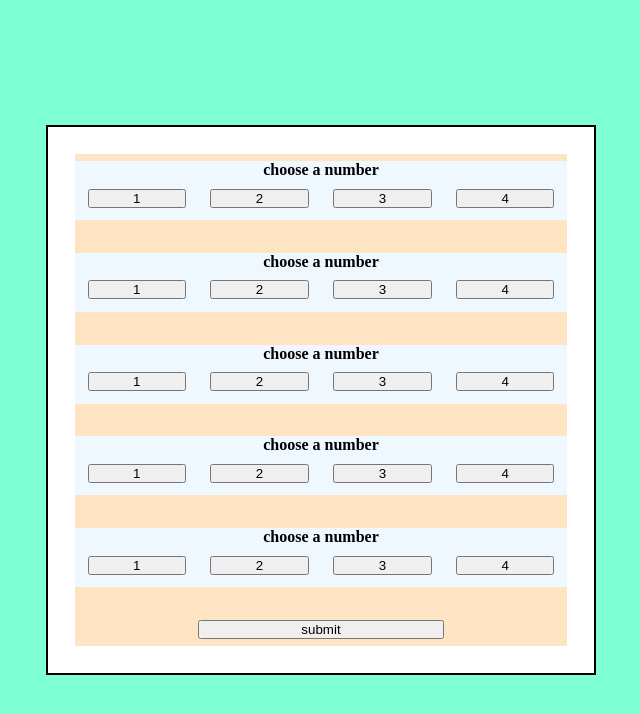
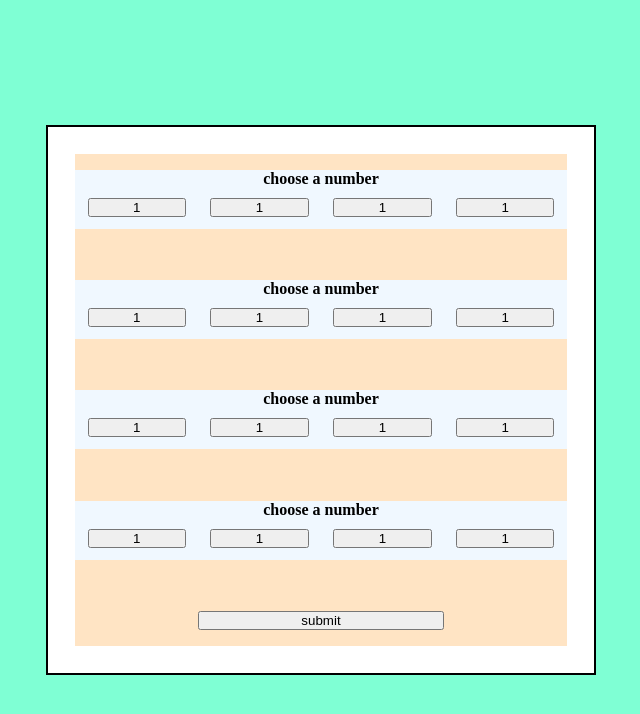
Before and after one commit to Letsbuilditnow/Quiz, a React (Vite) app in the folder react-quiz/: page / in a window 1280 px wide. Shown: the top 714 px of the page, without its empty margins (319-959 px from the left). Built offline with nearby package versions, Linux system fonts and the light colour scheme.

Commit message:
Dynamically Rendered Buttons And The Questions

```diff
--- a/react-quiz/src/App.jsx
+++ b/react-quiz/src/App.jsx
@@ -3,11 +3,26 @@ import "./App.css"
 import Home from './Home'
 import Questions from './Questions'
 export default function App() {
+  let arr=[1,2,3,4]
+  let questionsElements=[]
+  questionsElements = arr.map(a=>{
+   return <Questions/>
+
+  }
+  )
+
   return (
-
      <>
      {/* <Home/> */}
-     <Questions/>
+     <div className="section-page">
+        <div className="section-game">
+          <div className="section-game-area">
+   {questionsElements}
+
+   <button>submit</button>
+          </div>
+        </div>
+      </div>
      </>
   )
 }
--- /dev/null
+++ b/react-quiz/src/Buttons.jsx
@@ -0,0 +1,12 @@
+import React from "react";
+
+function buttons() {
+  return (
+    <>
+      <button>1</button>
+
+    </>
+  );
+}
+
+export default buttons;
--- a/react-quiz/src/Questions.jsx
+++ b/react-quiz/src/Questions.jsx
@@ -1,70 +1,21 @@
+import Buttons from "./Buttons";
 import React from "react";
 
 function Questions() {
+ let arr=[1,2,3,4]
+  let buttonElements=arr.map(a=><Buttons/>)
   return (
     <>
-      <div className="section-page">
-        <div className="section-game">
-          <div className="section-game-area">
+
             <div className="section-questions">
               <div className="section-question">
                 <h4>choose a number</h4>
               </div>
               <div className="section-buttons">
-                <button>1</button>
-                <button>2</button>
-                <button>3</button>
-                <button>4</button>
+              {buttonElements}
               </div>
             </div>
-            <div className="section-questions">
-              <div className="section-question">
-                <h4>choose a number</h4>
-              </div>
-              <div className="section-buttons">
-                <button>1</button>
-                <button>2</button>
-                <button>3</button>
-                <button>4</button>
-              </div>
-            </div>
-            <div className="section-questions">
-              <div className="section-question">
-                <h4>choose a number</h4>
-              </div>
-              <div className="section-buttons">
-                <button>1</button>
-                <button>2</button>
-                <button>3</button>
-                <button>4</button>
-              </div>
-            </div>
-            <div className="section-questions">
-              <div className="section-question">
-                <h4>choose a number</h4>
-              </div>
-              <div className="section-buttons">
-                <button>1</button>
-                <button>2</button>
-                <button>3</button>
-                <button>4</button>
-              </div>
-            </div>
-            <div className="section-questions">
-              <div className="section-question">
-                <h4>choose a number</h4>
-              </div>
-              <div className="section-buttons">
-                <button>1</button>
-                <button>2</button>
-                <button>3</button>
-                <button>4</button>
-              </div>
-            </div>
-            <button>submit</button>
-          </div>
-        </div>
-      </div>
+
     </>
   );
 }
```
